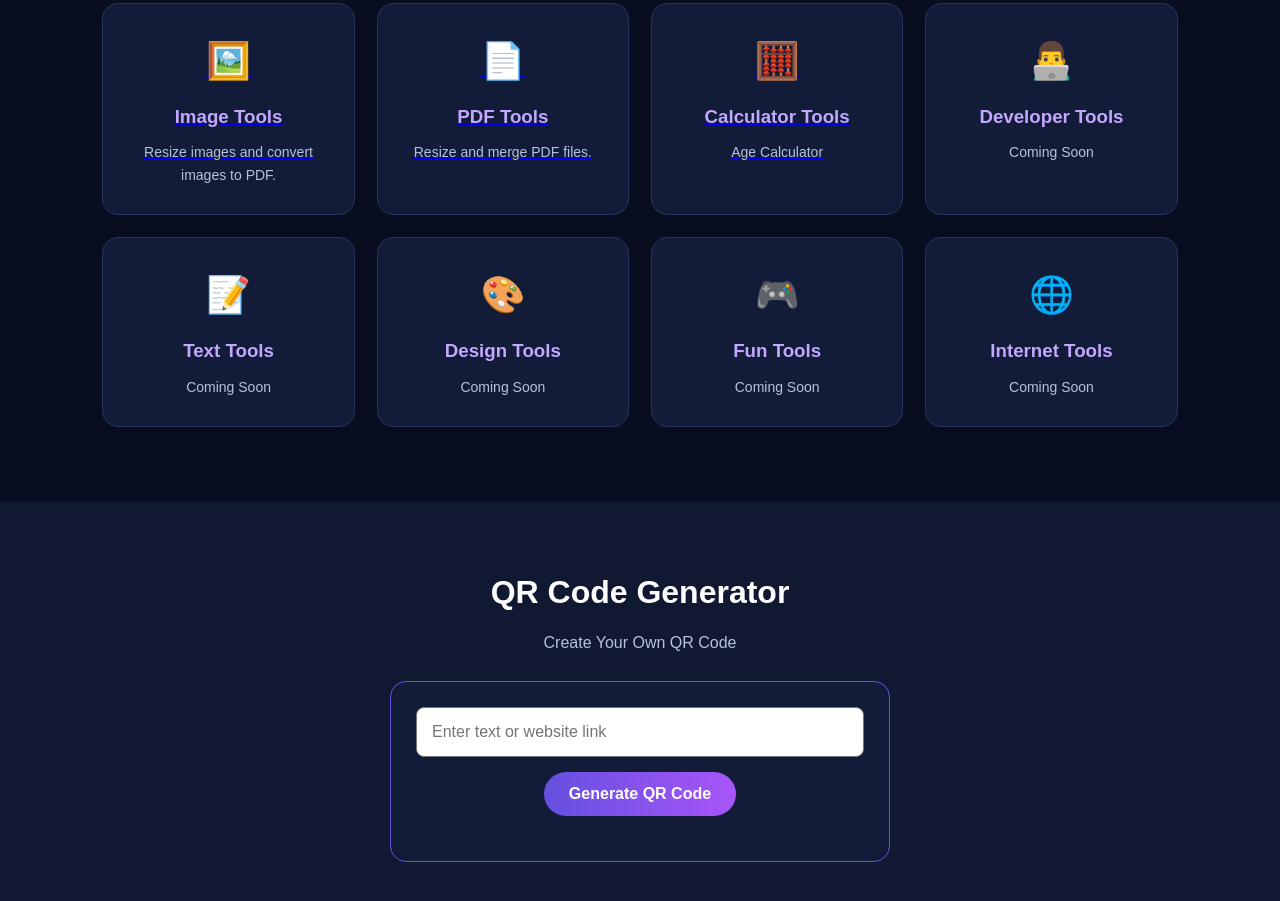
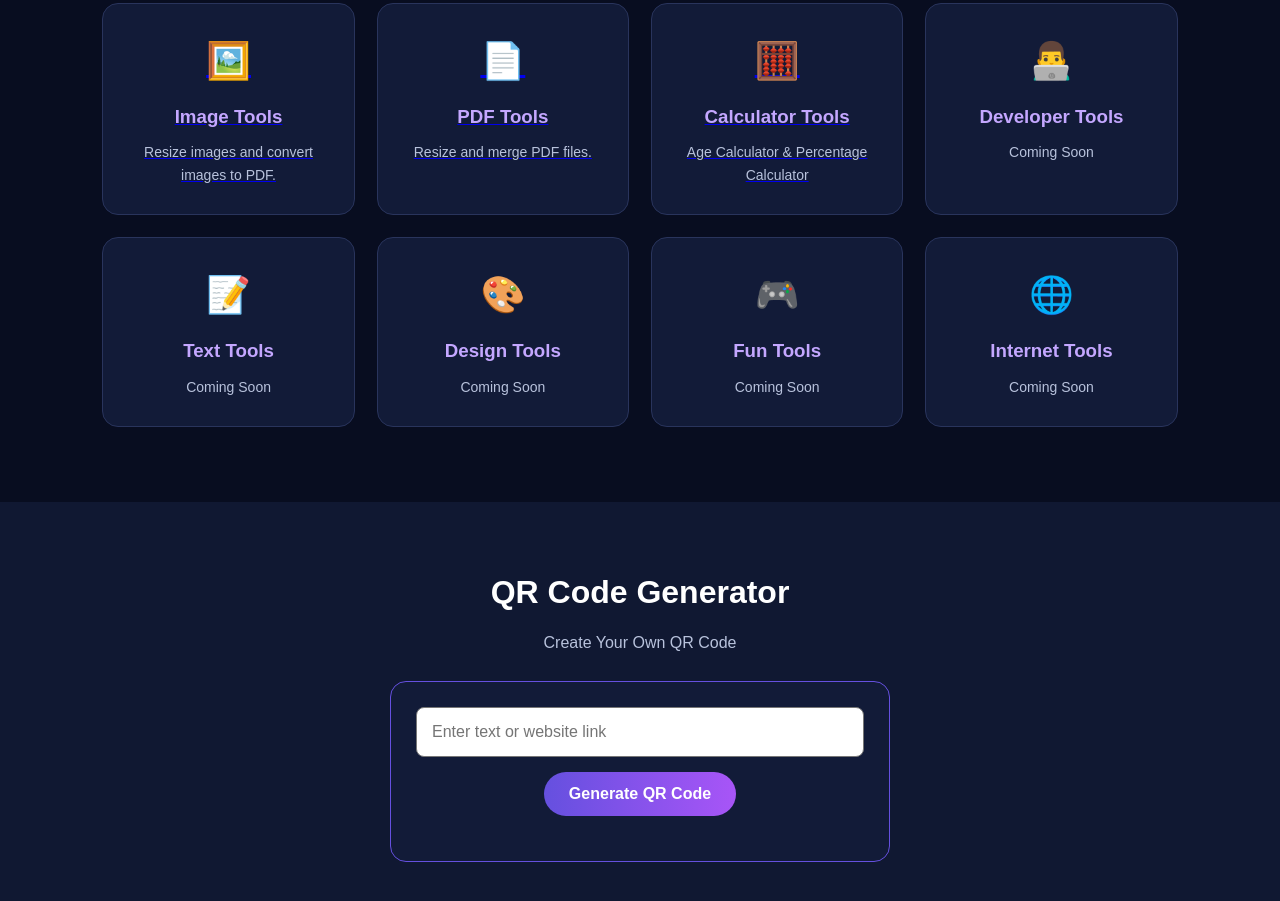
Before and after one commit to aaltufaltu414/my-first-website, a plain HTML site: page index.html in a window 1280 px wide. Shown: the part 956-1857 px from the top of the page. Drawn offline with nearby package versions, Linux system fonts and the light colour scheme.

Commit message:
Update index.html

```diff
--- a/index.html
+++ b/index.html
@@ -141,11 +141,13 @@ footer{
     </a>
 
 
+
 <a href="#age-calculator" class="card">
   <div class="symbol">🧮</div>
   <h3>Calculator Tools</h3>
-  <p>Age Calculator</p>
+  <p>Age Calculator & Percentage Calculator</p>
 </a>
+
 
 
     <div class="card">
```
